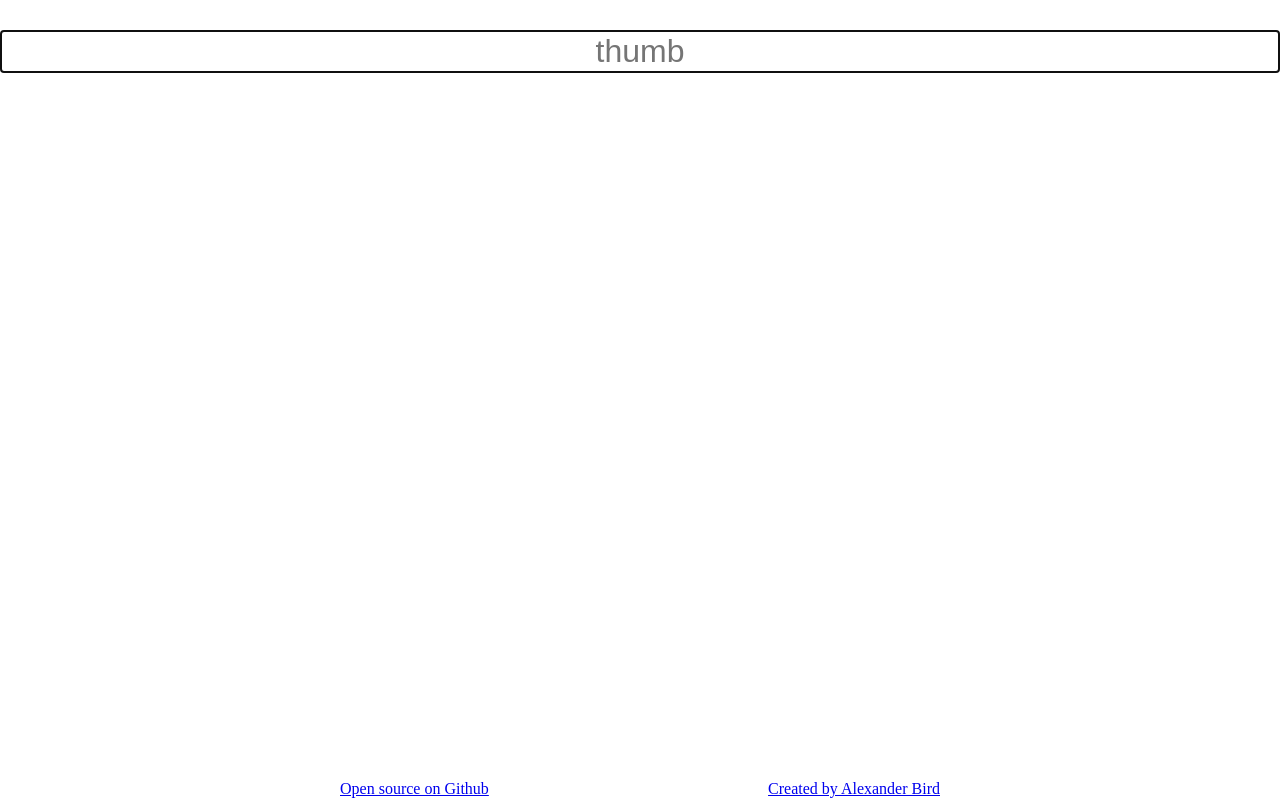
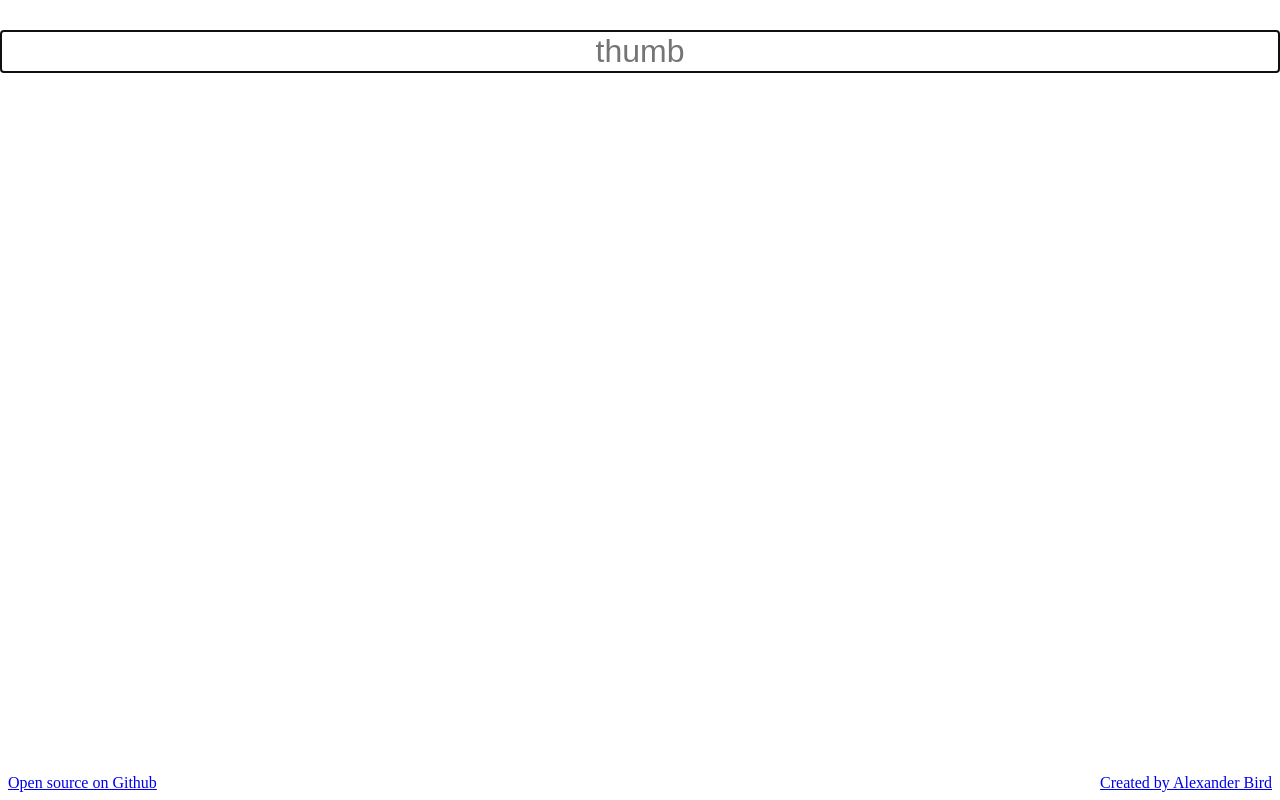
Before and after one commit to alexanderbird/thumb.codes, a website: page app/index.html in a window 1280 px wide. Drawn offline with Linux system fonts and the light colour scheme; files whose address does not match are found by name.

Commit message:
Remove the stray spacing between rows; clean up the layout

```diff
--- a/app/index.html
+++ b/app/index.html
@@ -23,13 +23,7 @@
 
     <style>
       body {
-        display: flex;
-        flex-direction: column;
-        justify-content: flex-start;
         text-align: center;
-        max-width: 600px;
-        margin: 80px auto 0 auto;
-        height: calc(100vh - 120px);
       }
 
       #banner {
@@ -54,6 +48,14 @@
       }
 
       #results {
+        position: fixed;
+        top: 90px;
+        left: 0;
+        right: 0;
+        bottom: 30px;
+        margin-left: auto;
+        margin-right: auto;
+        max-width: 600px;
         height: calc(100vh - 100px);
         overflow-y: scroll;
         scroll-behavior: smooth;
@@ -61,6 +63,7 @@
 
       #results input[type='radio'] {
         visibility: hidden;
+        position: absolute;
       }
 
       #results input[type='radio'] + label {
@@ -80,10 +83,13 @@
         display: block;
       }
 
-      .footer {
-        margin-top: auto;
-        justify-self: flex-end;
+      #footer {
+        position: fixed;
+        bottom: 0;
+        left: 0;
+        right: 0;
         display: flex;
+        padding: 8px;
         justify-content: space-between;
       }
 
@@ -96,7 +102,7 @@
       <input id='search' autofocus placeholder='thumb'/>
       <div id='results'></div>
     </form>
-    <div class='footer'>
+    <div id='footer'>
       <a href='https://github.com/alexanderbird/thumb.codes'>Open source on Github</a>
       <a href='https://alexanderbird.software'>Created by Alexander Bird</a>
     </div>
```
